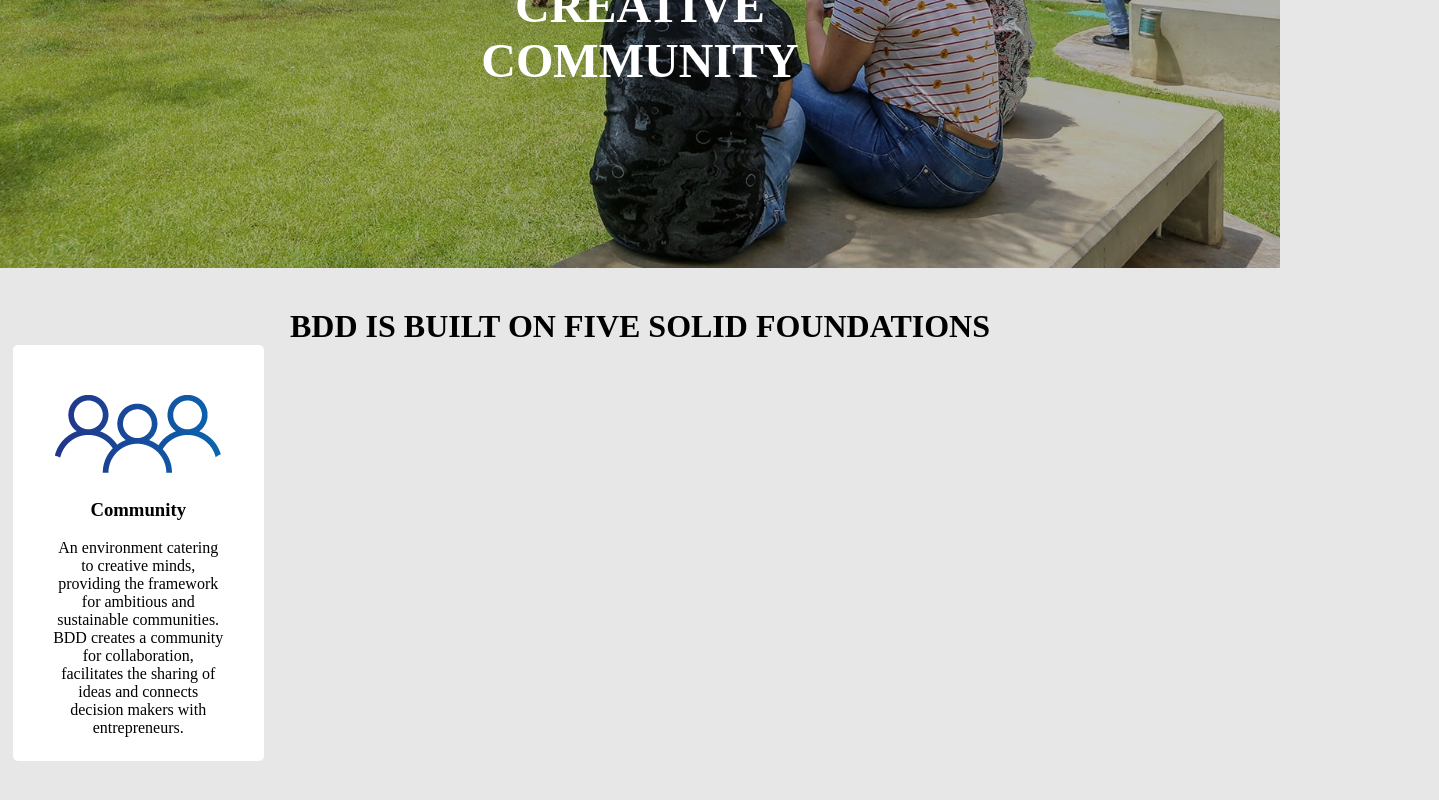
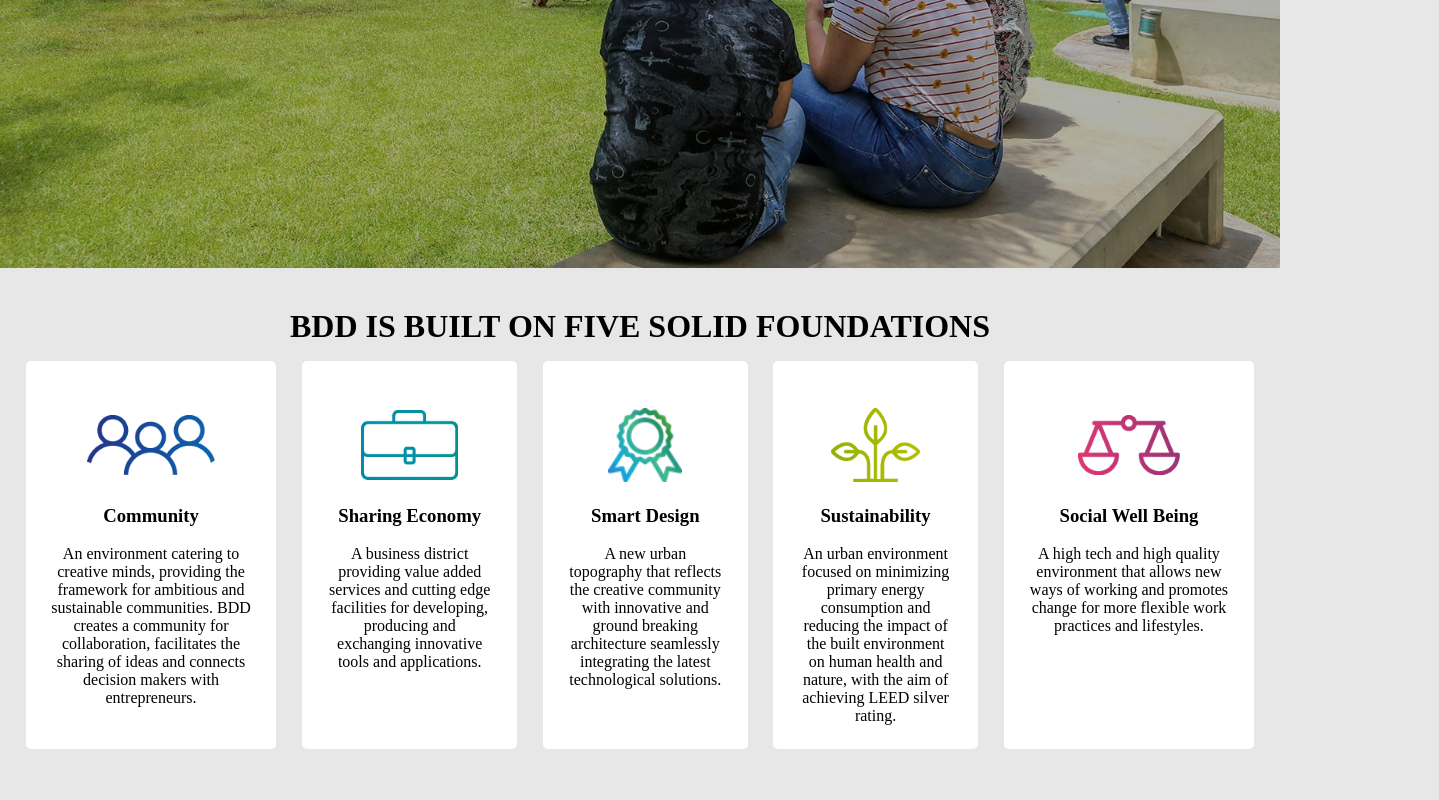
Before and after one commit to MoustafaIsm/bdd-clone-frontend, a plain HTML site: page index.html in a window 1280 px wide. Shown: the part 532-1332 px from the top of the page, 1439 px wide, since content can reach past the window. Drawn offline with Linux system fonts and the light colour scheme.

Commit message:
finished BDD properties section

```diff
--- a/index.html
+++ b/index.html
@@ -36,20 +36,44 @@
     <!-- BDD Properties -->
     <section class="bdd-properties">
         <div>
-            <p class="title capitalize bold">BDD is built on five solid foundations</p>
+            <p class="title capitalize bold center-text">BDD is built on five solid foundations</p>
         </div>
         <div class="items-property">
             <div class="property-item">
                 <img src="./images/communityicon.png" alt="Community Icon">
-                <h3>Community</h3><br>
-                <p>An environment catering to creative minds, providing the framework for ambitious and sustainable
+                <h3 class="bold center-text">Community</h3><br>
+                <p class="center-text">An environment catering to creative minds, providing the framework for ambitious
+                    and sustainable
                     communities. BDD creates a community for collaboration, facilitates the sharing of ideas and
                     connects decision makers with entrepreneurs.</p>
             </div>
-            <div class="items-property">
-                <img src="" alt="">
-                <h3></h3>
-                <p></p>
+            <div class="property-item">
+                <img src="./images/sharingeconomy.png" alt="Sharing Economy">
+                <h3 class="bold center-text">Sharing Economy</h3><br>
+                <p class="center-text">A business district providing value added services and cutting edge facilities
+                    for developing,
+                    producing and exchanging innovative tools and applications.</p>
+            </div>
+            <div class="property-item">
+                <img src="./images/smartdesign.png" alt="Smart Design">
+                <h3 class="bold center-text">Smart Design</h3><br>
+                <p class="center-text">A new urban topography that reflects the creative community with innovative and
+                    ground breaking
+                    architecture seamlessly integrating the latest technological solutions.</p>
+            </div>
+            <div class="property-item">
+                <img src="./images/sustainability.png" alt="Sustainability">
+                <h3 class="bold center-text">Sustainability</h3><br>
+                <p class="center-text">An urban environment focused on minimizing primary energy consumption and
+                    reducing the impact of the
+                    built environment on human health and nature, with the aim of achieving LEED silver rating.</p>
+            </div>
+            <div class="property-item">
+                <img src="./images/socialwellbeing.png" alt="Social Well Being">
+                <h3 class="bold center-text">Social Well Being</h3><br>
+                <p class="center-text">A high tech and high quality environment that allows new ways of working and
+                    promotes change for more
+                    flexible work practices and lifestyles.</p>
             </div>
         </div>
     </section>
--- a/styles/styles.css
+++ b/styles/styles.css
@@ -57,13 +57,14 @@ body {
     display: flex;
     justify-content: center;
     align-items: center;
+    width: 100%;
 }
 
 .hero-discription {
     text-align: center;
     color: white;
     font-size: 300%;
-    margin: 0vh 50vw;
+    margin: 0vh 25vw;
 }
 
 /* BDD Properties */
@@ -73,10 +74,15 @@ body {
     flex-direction: column;
 }
 
-.propert-items {
+.items-property {
     display: flex;
+    flex-direction: row;
     justify-content: center;
     width: 100%;
+}
+
+.items-property :hover {
+
 }
 
 .property-item {
@@ -84,21 +90,15 @@ body {
     display: flex;
     flex-direction: column;
     align-items: center;
-    padding: 3vh 3vw;
+    padding: 3vh 2vw;
+    margin: 2vh 1vw;
     background-color: white;
     border-radius: 5px;
 }
 
 .property-item img {
     padding: 15%;
-}
-
-.property-item h3 {
-    text-align: center;
-}
-
-.property-item p {
-    text-align: center;
+    height: 120px;
 }
 
 /* Utilities */
@@ -118,8 +118,11 @@ body {
 }
 
 .title {
+    font-size: xx-large;
+}
+
+.center-text {
     text-align: center;
-    font-size: xx-large;
 }
 
 
```
Also changed, not shown: images/sharingeconomy.png (added), images/smartdesign.png (added), images/socialwellbeing.png (added), images/sustainability.png (added).
